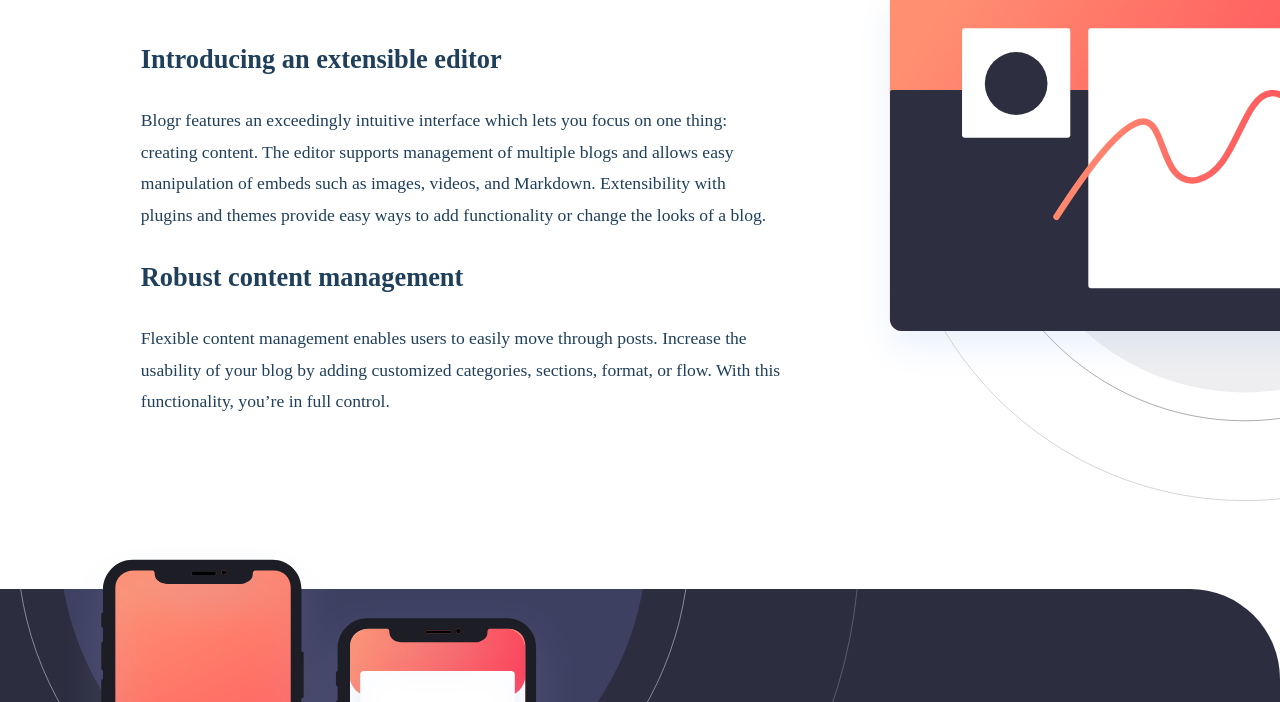
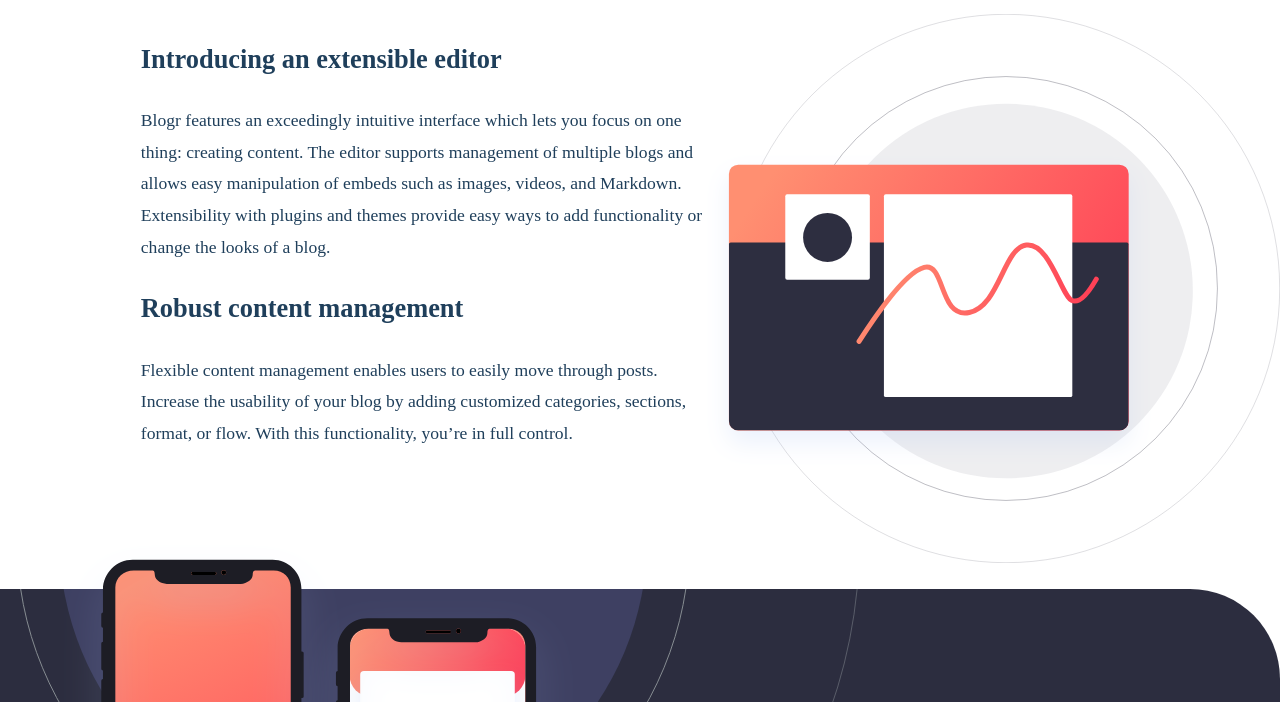
Before and after one commit to matheuskid/blogr-landing-page, a plain HTML site: page index.html in a window 1280 px wide. Shown: the part 718-1420 px from the top of the page. Drawn offline with Linux system fonts and the light colour scheme; a web font is replaced by a local one.

Commit message:
changes on art 1 structure (not finished)

```diff
--- a/index.html
+++ b/index.html
@@ -64,7 +64,8 @@
   <main>
     <article class="article-1">
       <h1>Designed for the future</h1>
-      <div class="article-1-text">
+      <div class="article-1-content">
+        <div class="article-1-content-text">
           <h2>Introducing an extensible editor</h2>
           <p>
             Blogr features an exceedingly intuitive interface which lets you focus on one thing: creating content.
@@ -78,6 +79,8 @@
             Flexible content management enables users to easily move through posts. Increase the usability of your blog
             by adding customized categories, sections, format, or flow. With this functionality, you’re in full control.
           </p>
+        </div>
+        <img src="./images/illustration-editor-desktop.svg">
       </div>
     </article>
     <article class="article-2">
--- a/style.css
+++ b/style.css
@@ -187,22 +187,19 @@ nav {
   cursor: pointer;
 }
 
+/* search for gap */
 
-/* The "contain" scales the img as large as possible inside the container
-"position" is used to push the img to the far right, cropping it */
 .article-1 {
   display: flex;
   flex-direction: column;
   justify-content: flex-start;
   margin-top: 2em;
   color: hsl(208, 49%, 24%);
-  background-image: url("./images/illustration-editor-desktop.svg");
-  background-repeat: no-repeat;
-  background-position: 67vw;
-  background-size: contain;
   height: 40em;
   font-size: 1.1em;
 }
+
+/* tirar bg-img colocar img a parte (mudar a camada - botar pra cima) */
 
 .article-1 h1 {
   margin: 0;
@@ -211,10 +208,21 @@ nav {
   font-size: 2em;
 }
 
-.article-1-text {
+.article-1-content {
+  display: flex;
+  flex-direction: row;
   margin-top: 2.7em;
-  max-width: 50%;
   margin-left: 8em;
+}
+
+.article-1-content-text {
+  width: 100%;
+}
+
+.article-1-content img {
+  width: 100%;
+  max-width: 45vw;
+  justify-self: flex-end;
 }
 
 .article-2 {
```
Lines whose indentation alone changed are shown as unchanged.
